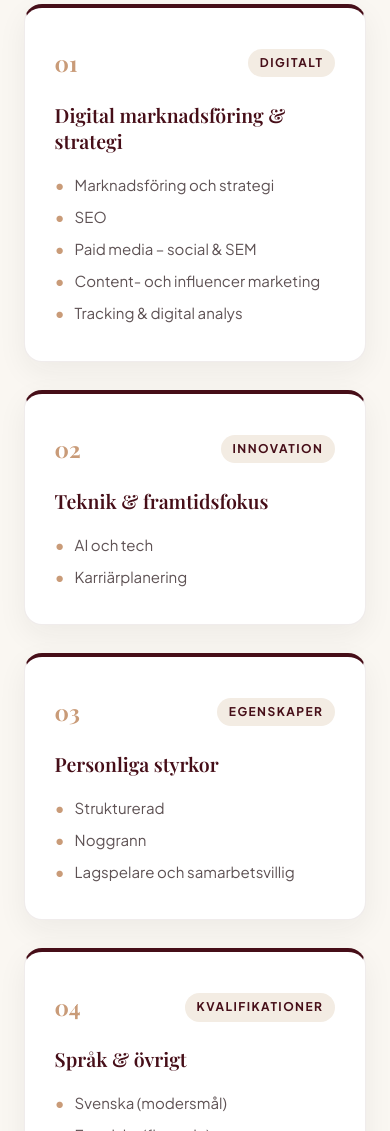
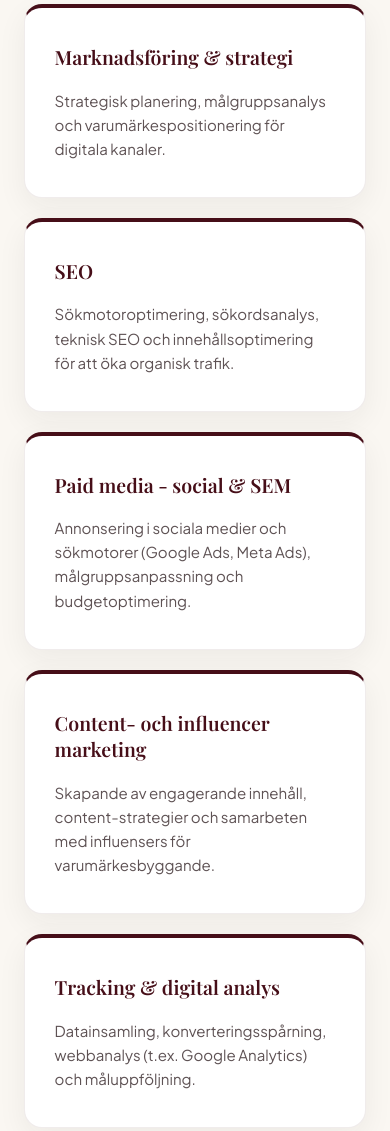
Before and after one commit to sivertssonstina-cmd/personal-brand-Stina-, a plain HTML site: page index.html in a window 390 px wide. Shown: the part 3659-4790 px from the top of the page. Drawn offline with nearby package versions, Linux system fonts and the light colour scheme; a script that the page names is missing; a web font is replaced by a local one.

Commit message:
Uppdatera kompetenser och kurser till responsivt rutnät med egna kort

```diff
--- a/index.html
+++ b/index.html
@@ -169,44 +169,49 @@
                         <h2>Kompetenser &amp; kvalifikationer</h2>
                     </div>
 
+                    <ul class="rutnat kurs-kort-rutnat">
+                        <li class="kort kompetens-kort kurs-kort">
+                            <h3>Marknadsföring &amp; strategi</h3>
+                            <p>Strategisk planering, målgruppsanalys och varumärkespositionering för digitala kanaler.</p>
+                        </li>
+                        <li class="kort kompetens-kort kurs-kort">
+                            <h3>SEO</h3>
+                            <p>Sökmotoroptimering, sökordsanalys, teknisk SEO och innehållsoptimering för att öka organisk trafik.</p>
+                        </li>
+                        <li class="kort kompetens-kort kurs-kort">
+                            <h3>Paid media - social &amp; SEM</h3>
+                            <p>Annonsering i sociala medier och sökmotorer (Google Ads, Meta Ads), målgruppsanpassning och budgetoptimering.</p>
+                        </li>
+                        <li class="kort kompetens-kort kurs-kort">
+                            <h3>Content- och influencer marketing</h3>
+                            <p>Skapande av engagerande innehåll, content-strategier och samarbeten med influensers för varumärkesbyggande.</p>
+                        </li>
+                        <li class="kort kompetens-kort kurs-kort">
+                            <h3>Tracking &amp; digital analys</h3>
+                            <p>Datainsamling, konverteringsspårning, webbanalys (t.ex. Google Analytics) och måluppföljning.</p>
+                        </li>
+                        <li class="kort kompetens-kort kurs-kort">
+                            <h3>AI och tech för digitala marknadsförare</h3>
+                            <p>Användning av AI-verktyg och modern marknadsföringsteknik för att effektivisera kalkylering, innehåll och arbetsflöden.</p>
+                        </li>
+                        <li class="kort kompetens-kort kurs-kort">
+                            <h3>Karriärplanering</h3>
+                            <p>Personligt varumärke, målsättning och professionell utveckling inom den digitala branschen.</p>
+                        </li>
+                    </ul>
+
                     <ul class="rutnat kompetens-rutnat">
-                        <li class="kort kompetens-kort">
-                            <div class="kort-topp-dekor">
-                                <span class="dekor-nummer">01</span>
-                                <span class="dekor-status">Digitalt</span>
-                            </div>
-                            <h3>Digital marknadsföring &amp; strategi</h3>
-                            <ul class="kompetens-lista">
-                                <li>Marknadsföring och strategi</li>
-                                <li>SEO</li>
-                                <li>Paid media – social &amp; SEM</li>
-                                <li>Content- och influencer marketing</li>
-                                <li>Tracking &amp; digital analys</li>
-                            </ul>
-                        </li>
-
-                        <li class="kort kompetens-kort">
-                            <div class="kort-topp-dekor">
-                                <span class="dekor-nummer">02</span>
-                                <span class="dekor-status">Innovation</span>
-                            </div>
-                            <h3>Teknik &amp; framtidsfokus</h3>
-                            <ul class="kompetens-lista">
-                                <li>AI och tech</li>
-                                <li>Karriärplanering</li>
-                            </ul>
-                        </li>
-
                         <li class="kort kompetens-kort">
                             <div class="kort-topp-dekor">
                                 <span class="dekor-nummer">03</span>
                                 <span class="dekor-status">Egenskaper</span>
                             </div>
                             <h3>Personliga styrkor</h3>
-                            <ul class="kompetens-lista">
+                            <ul class="kompetens-lista kurs-boxlista">
                                 <li>Strukturerad</li>
                                 <li>Noggrann</li>
                                 <li>Lagspelare och samarbetsvillig</li>
+                                <li>Kreativ och idérik</li>
                             </ul>
                         </li>
 
--- a/style.css
+++ b/style.css
@@ -656,6 +656,28 @@ nav a:hover::after {
     margin: 0;
 }
 
+.kurs-kort-rutnat {
+    grid-template-columns: 1fr;
+    gap: 1.25rem;
+    margin-bottom: 2rem;
+}
+
+.kurs-kort {
+    min-width: 0;
+    padding: 1.5rem;
+}
+
+.kurs-kort h3 {
+    margin: 0 0 0.65rem;
+}
+
+.kurs-kort p {
+    margin: 0;
+    color: var(--text-secondary);
+    font-size: 0.94rem;
+    line-height: 1.6;
+}
+
 .kompetens-kort {
     background-color: var(--white);
     border-radius: var(--radius-md);
@@ -729,6 +751,29 @@ nav a:hover::after {
     color: var(--sand-accent);
     font-size: 1.2rem;
     line-height: 1.2;
+}
+
+/* Kurserna visas som egna boxar för att vara lätta att överblicka. */
+.kurs-boxlista {
+    display: grid;
+    grid-template-columns: repeat(auto-fit, minmax(9rem, 1fr));
+    gap: 0.65rem;
+}
+
+.kurs-boxlista li {
+    display: flex;
+    align-items: center;
+    min-height: 3.25rem;
+    padding: 0.7rem 0.85rem;
+    border: 1px solid var(--border-light);
+    border-radius: var(--radius-sm);
+    background-color: var(--beige-surface);
+    font-size: 0.86rem;
+    line-height: 1.45;
+}
+
+.kurs-boxlista li::before {
+    content: none;
 }
 
 /* Kompetensbrickor / taggar (behålls för bakåtkompatibilitet) */
@@ -1080,6 +1125,12 @@ button:focus-visible {
     }
 }
 
+@media (min-width: 48rem) {
+    .kurs-kort-rutnat {
+        grid-template-columns: repeat(2, minmax(0, 1fr));
+    }
+}
+
 @media (min-width: 64rem) {
     .hero-sektion {
         padding-top: 4.5rem;
@@ -1092,6 +1143,10 @@ button:focus-visible {
     .kompetens-rutnat {
         grid-template-columns: repeat(4, 1fr);
         gap: 1.5rem;
+    }
+
+    .kurs-kort-rutnat {
+        grid-template-columns: repeat(3, minmax(0, 1fr));
     }
 }
 
@@ -1113,6 +1168,14 @@ body.morkt {
     --burgundy-hover: #e8c4a6;
 
     --gray-dark: #1f1b1d;            /* Djup dämpad yta */
+}
+
+body.morkt .hero-text h2 {
+    color: var(--text-light);
+}
+
+body.morkt .om-kort h2 {
+    color: var(--text-light);
 }
 
 body.morkt .sidhuvud {
```
